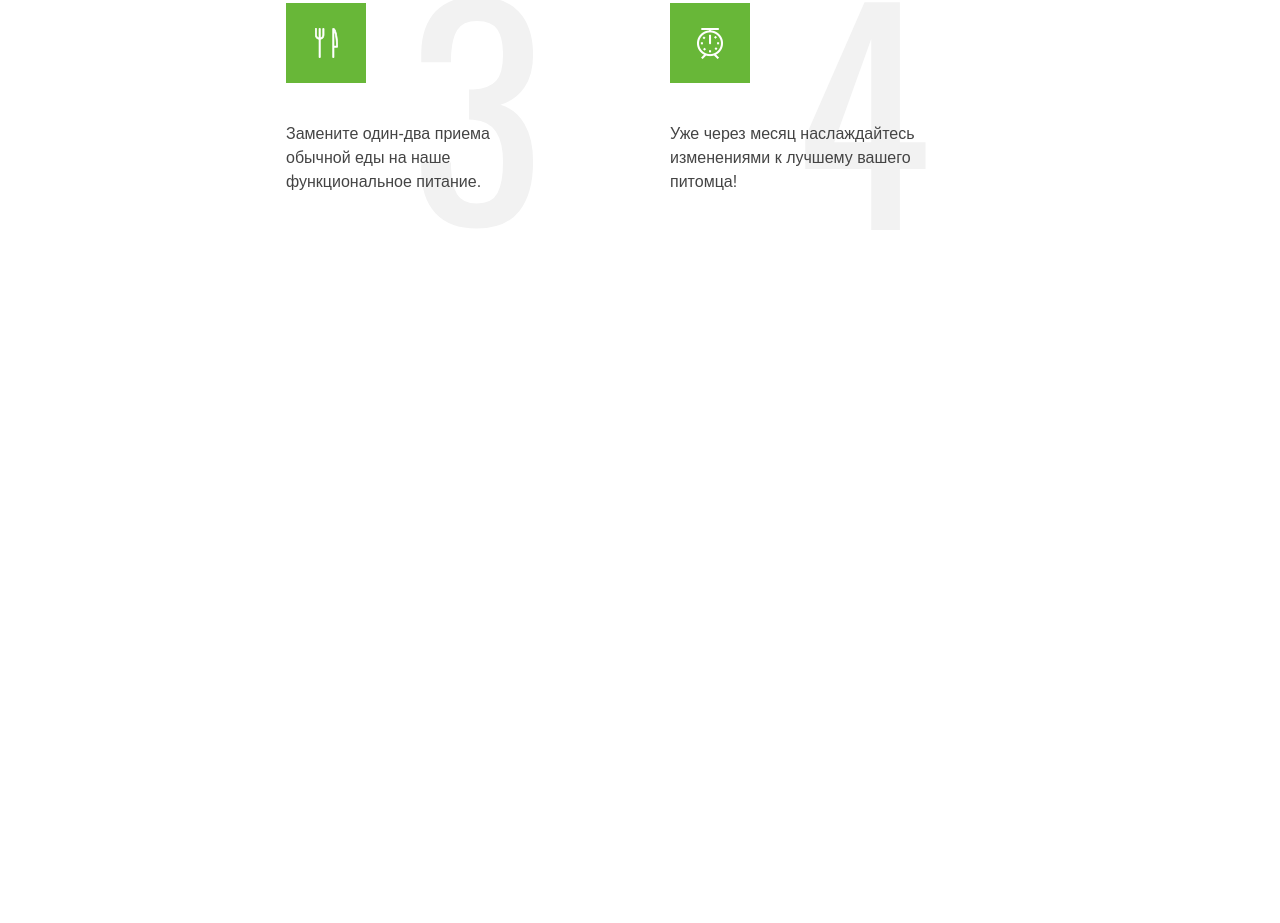
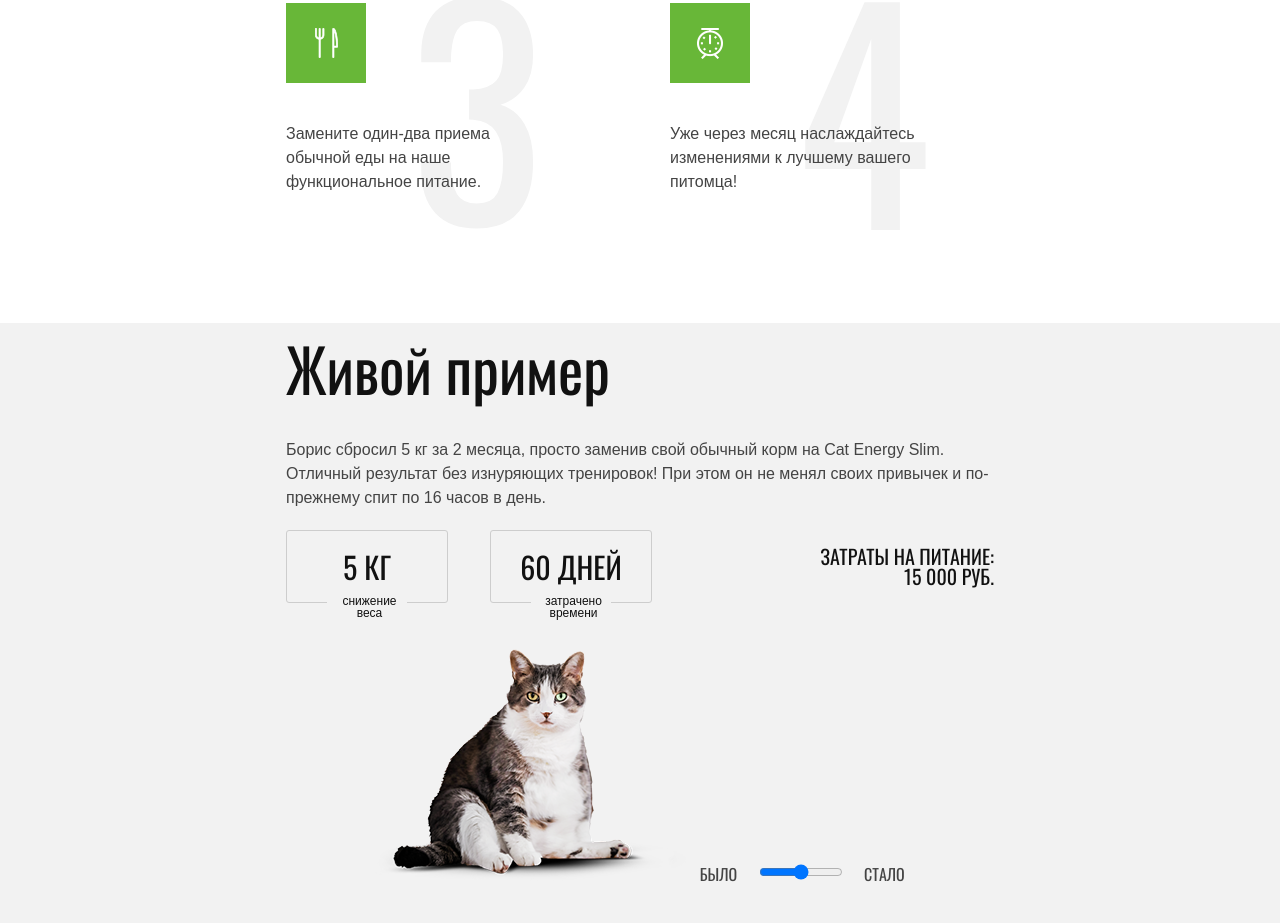
Before and after one commit to A1vik/Cat, a website: page source/index.html in a window 1280 px wide. Shown: the part 2236-3159 px from the top of the page. Before the commit the page ends 2547 px from the top, so only its background shows below. Drawn offline with Linux system fonts and the light colour scheme.

Commit message:
начал верстку блока example в index

```diff
--- a/package.json
+++ b/package.json
@@ -41,5 +41,8 @@
   ],
   "engines": {
     "node": "8.15"
+  },
+  "dependencies": {
+    "jshint": "^2.10.2"
   }
 }
--- a/source/index.html
+++ b/source/index.html
@@ -93,7 +93,7 @@
     </section>
     <section class="presentation">
       <div class="container">
-        <h2 class="presentation__title">Как это работает</h2>
+        <h2 class="presentation__title heading">Как это работает</h2>
         <ul class="presentation__list">
           <li class="presentation__item presentation__item--eco">
             <p class="presentation__text">
@@ -118,6 +118,31 @@
         </ul>
       </div>
     </section>
+    <section class="example">
+      <div class="container">
+        <h2 class="example__title heading">Живой пример</h2>
+        <p class="example__description">
+          Борис сбросил 5 кг за 2 месяца, просто заменив свой обычный корм на Cat Energy Slim. Отличный результат без изнуряющих тренировок! При этом он не менял своих привычек и по-прежнему спит по 16 часов в день.
+        </p>
+        <div class="example__wrapper">
+          <ul class="example__list">
+            <li class="example__item">
+              <p class="example__stats example__stats--weight">5 кг</p>
+            </li>
+            <li class="example__item">
+              <p class="example__stats example__stats--days">60 дней</p>
+            </li>
+          </ul>
+          <p class="example__costs">Затраты на питание:<br class="example__br-hidden"> 15 000 руб.</p>
+        </div>
+        <div class="example__beforeafter-wrapper">
+          <img class="example__image" src="img/before-mobile@1x.png" alt="Кот до программы">
+          <span class="example__before">Было</span>
+          <input class="example__range" type="range">
+          <span class="example__after">Стало</span>
+        </div>
+      </div>
+    </section>
   </main>
 </body>
 </html>
--- a/source/sass/_scaffolding.scss
+++ b/source/sass/_scaffolding.scss
@@ -96,3 +96,17 @@ a {
     url("../fonts/oswaldmedium.woff2") format("woff2"),
     url("../fonts/oswaldmedium.woff") format("woff");
 }
+
+.heading {
+  margin: 0;
+
+  color: $font-color-heading;
+  font-family: "Oswald", sans-serif;
+  font-size: 36px;
+  font-weight: 400;
+  line-height: 60px;
+
+  @media (min-width: $tablet-width) {
+    font-size: 60px;
+  }
+}
--- /dev/null
+++ b/source/sass/blocks/_example.scss
@@ -0,0 +1,146 @@
+.example {
+  padding-top: 15px;
+  padding-bottom: 35px;
+
+  background-color: $bg-gray;
+}
+
+.example__title {
+  margin-bottom: 10px;
+}
+
+.example__description {
+  margin: 0;
+  margin-bottom: 20px;
+}
+
+.example__list {
+  @include list-reset();
+  display: flex;
+  justify-content: space-between;
+  margin-bottom: 38px;
+}
+
+.example__stats {
+  position: relative;
+  margin: 0;
+  width: 124px;
+
+  color: $font-color-heading;
+  font-family: "Oswald", sans-serif;
+  font-size: 24px;
+  line-height: 24px;
+  text-transform: uppercase;
+  text-align: center;
+  border-radius: 3px;
+  border: 1px solid #cdcdcd;
+
+  &--weight {
+    padding: 17px;
+  }
+
+  &--days {
+    padding: 17px;
+  }
+
+  &::after {
+    position: absolute;
+    content: "";
+    bottom: -17px;
+    left: 50%;
+    padding-left: 5px;
+
+    font-size: 12px;
+    line-height: 12px;
+    text-transform: lowercase;
+    font-family: "Arial MT", sans-serif;
+    background-color: $bg-gray;
+
+    transform: translateX(-50%);
+  }
+
+  &--weight::after {
+    content: "снижение веса";
+  }
+
+  &--days::after {
+    content: "затрачено времени";
+  }
+}
+
+.example__costs {
+  margin: 0;
+  margin-bottom: 40px;
+
+  font-family: "Oswald", sans-serif;
+  font-size: 14px;
+  line-height: 20px;
+  text-transform: uppercase;
+  color: $font-color-heading;
+  text-align: center;
+}
+
+.example__br-hidden {
+  display: none;
+}
+
+.example__before,
+.example__after {
+  font-family: "Oswald", sans-serif;
+  line-height: 20px;
+  text-transform: uppercase;
+}
+
+.example__beforeafter-wrapper {
+  text-align: center;
+}
+
+.example__range {
+  width: 84px;
+  margin: 0 17px;
+
+  border-radius: 6px;
+  border: 1px solid #cdcdcd;
+  background-color: #ffffff;
+}
+
+@media (min-width: $tablet-width) {
+  .example {
+    background-size: 300px;
+  }
+
+  .example__wrapper {
+    display: flex;
+    justify-content: space-between;
+    align-items: center;
+  }
+
+  .example__title {
+    margin-bottom: 40px;
+  }
+
+  .example__item {
+    margin-right: 42px;
+
+    &:nth-child(2n) {
+      margin-right: 0;
+    }
+  }
+
+  .example__stats {
+    width: 162px;
+
+    font-size: 30px;
+    line-height: 37.02px;
+  }
+
+  .example__costs {
+    font-size: 20px;
+    line-height: 20px;
+    text-align: right;
+  }
+
+  .example__br-hidden {
+    display: block;
+  }
+}
--- a/source/sass/blocks/_presentation.scss
+++ b/source/sass/blocks/_presentation.scss
@@ -1,3 +1,7 @@
+.presentation {
+  margin-bottom: 42px;
+}
+
 .presentation__title {
   margin: 0;
   padding: 0;
--- a/source/sass/style.scss
+++ b/source/sass/style.scss
@@ -8,3 +8,4 @@
 @import "blocks/intro";
 @import "blocks/programs";
 @import "blocks/presentation";
+@import "blocks/example";
```
Also changed, not shown: source/css/style.css, 2 other files.
